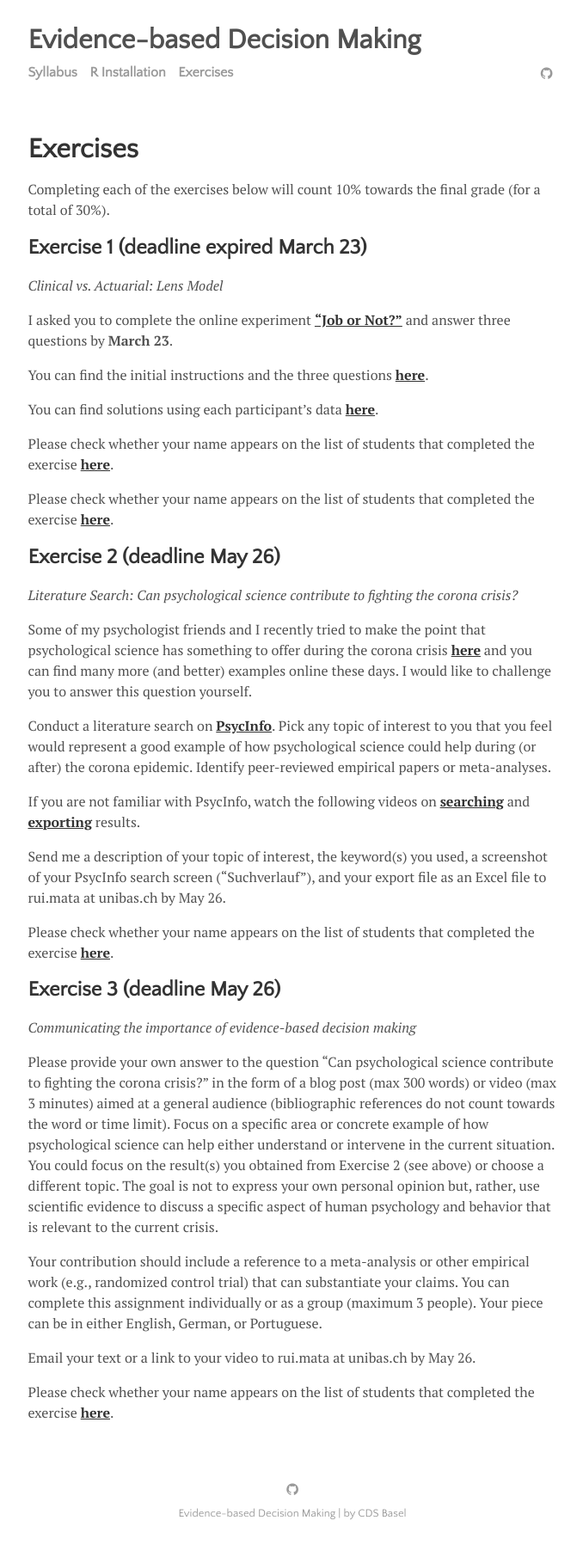
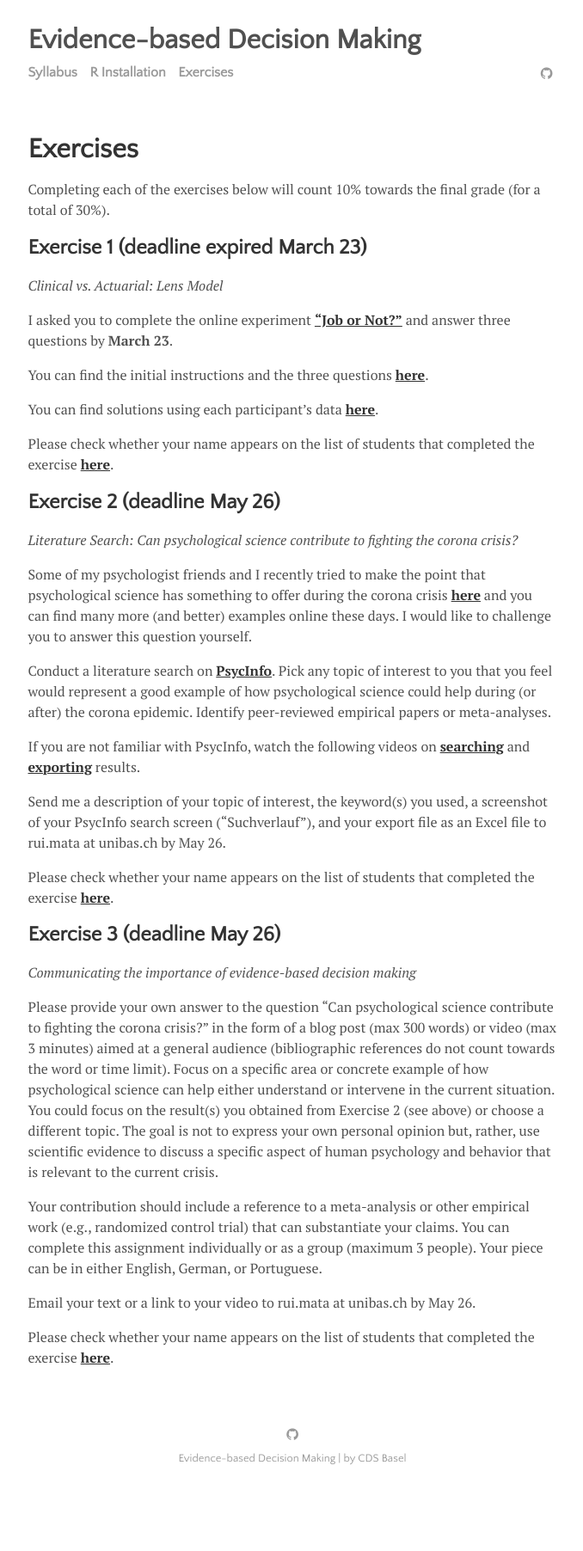
Before and after one commit to matarui/evidencebaseddm, a Jekyll site: the page built from menu/projects.md, in a window 1280 px wide. Shown: the whole page at 86% size, without its empty margins (300-978 px from the left). Built offline with Jekyll 4.4.1, drawn with Linux system fonts in a browser that asks for light colours; after the commit the page ends 1740 px from its top, so only the background shows below that.

Commit message:
Update projects.md

```diff
--- a/menu/projects.md
+++ b/menu/projects.md
@@ -14,8 +14,6 @@ I asked you to complete the online experiment <a href="https://evidencebaseddm.f
 You can find the initial instructions and the three questions <a href="http://matarui.github.io/evidencebaseddm/assets/exercises/exercise1.html"><b>here</b></a>.
 
 You can find solutions using each participant's data <a href="http://matarui.github.io/evidencebaseddm/assets/exercises/exercise1_solutions.html"><b>here</b></a>.
-
-Please check whether your name appears on the list of students that completed the exercise <a href="http://matarui.github.io/evidencebaseddm/assets/exercises/Exercise1_studentlist.pdf"><b>here</b></a>.
 
 Please check whether your name appears on the list of students that completed the exercise <a href="http://matarui.github.io/evidencebaseddm/assets/exercises/studentlist_allexercises.pdf"><b>here</b></a>.
 
```
